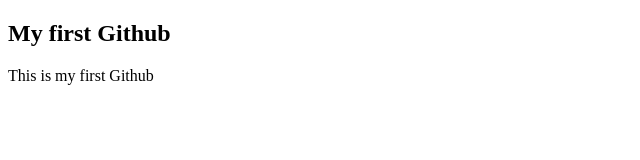
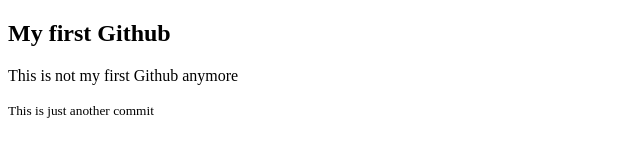
Before and after one commit to PrinceNofiu/First-project, a plain HTML site: page index.html in a window 1280 px wide. Shown: the whole page, without its empty margins (0-640 px from the left). Drawn offline with Linux system fonts and the light colour scheme.

Commit message:
Updated And Contributed
I updated the formeer p tag and I added a small tag with few text

```diff
--- a/index.html
+++ b/index.html
@@ -7,6 +7,9 @@
 </head>
 <body>
     <h2>My first Github</h2>
-    <p>This is my first Github</p>
+    <p>This is not my first Github anymore</p>
+    <small>
+        This is just another commit
+    </small>
 </body>
 </html>
```
